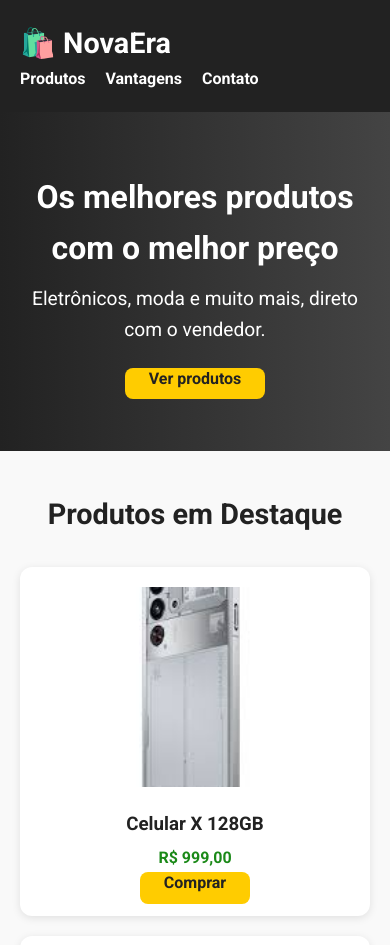
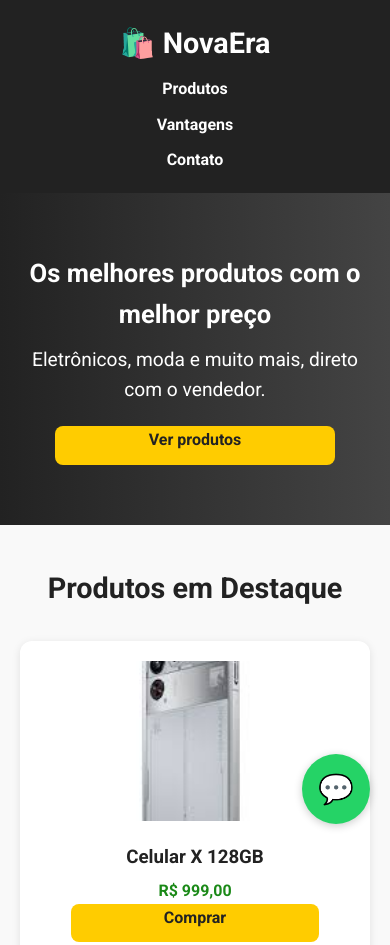
Before and after one commit to thygasdev/mini-loja, a plain HTML site: page index.html in a window 390 px wide. Shown: the top 945 px of the page. Drawn offline with Linux system fonts and the light colour scheme.

Commit message:
Update style.css

```diff
--- a/style.css
+++ b/style.css
@@ -6,6 +6,7 @@
   margin: 0;
   padding: 0;
   box-sizing: border-box;
+  scroll-behavior: smooth;
 }
 
 body {
@@ -108,7 +109,8 @@ header nav a:hover {
 }
 
 .produto:hover {
-  transform: translateY(-5px);
+   transform: translateY(-8px);
+  box-shadow: 0 4px 12px rgba(0,0,0,0.2);
 }
 
 .produto img {
@@ -168,3 +170,75 @@ footer {
   padding: 20px;
   font-size: 0.9rem;
 }
+
+/* Responsividade para telas menores que 768px */
+@media (max-width: 768px) {
+  header {
+    flex-direction: column;
+    text-align: center;
+  }
+
+  header nav ul {
+    flex-direction: column;
+    gap: 10px;
+    margin-top: 10px;
+  }
+
+  #hero h2 {
+    font-size: 1.6rem;
+  }
+
+  .grid-produtos {
+    grid-template-columns: 1fr;
+  }
+
+  .produto img {
+    height: 160px;
+  }
+
+  #vantagens ul {
+    font-size: 1rem;
+  }
+
+  .btn {
+    width: 80%;
+    display: inline-block;
+  }
+}
+
+/* Botão flutuante do WhatsApp */
+.whatsapp-btn {
+  position: fixed;
+  bottom: 20px;
+  right: 20px;
+  background-color: #25D366;
+  color: white;
+  font-size: 1.8rem;
+  padding: 12px 16px;
+  border-radius: 50%;
+  box-shadow: 0 2px 8px rgba(0,0,0,0.2);
+  text-decoration: none;
+  z-index: 999;
+  transition: transform 0.3s ease;
+}
+
+.whatsapp-btn:hover {
+  transform: scale(1.1);
+}
+
+/* Animação de entrada nos cards de produto */
+@keyframes aparecer {
+  from {
+    opacity: 0;
+    transform: translateY(20px);
+  }
+  to {
+    opacity: 1;
+    transform: translateY(0);
+  }
+}
+
+.produto {
+  animation: aparecer 0.5s ease forwards;
+  opacity: 0;
+}
```
